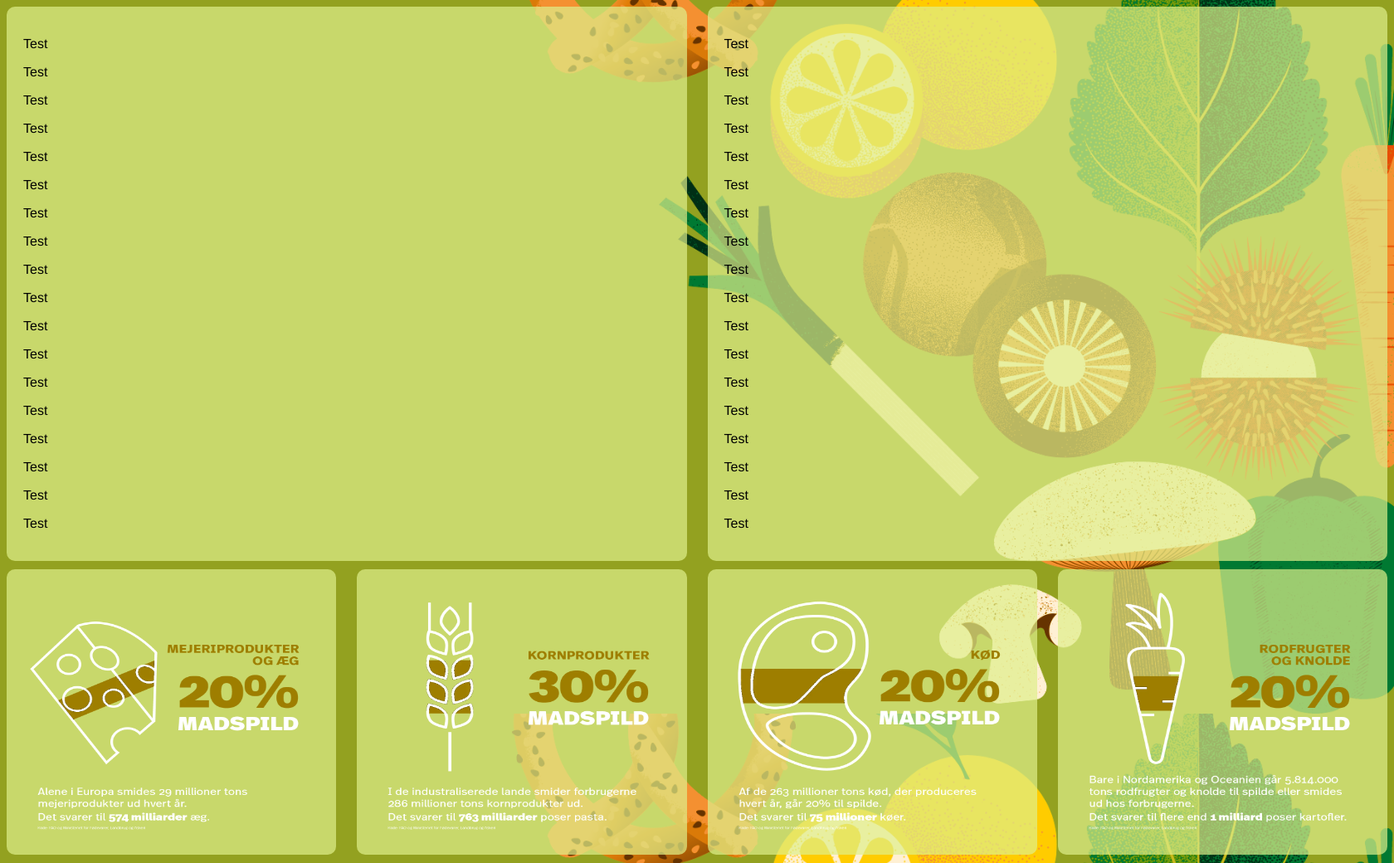
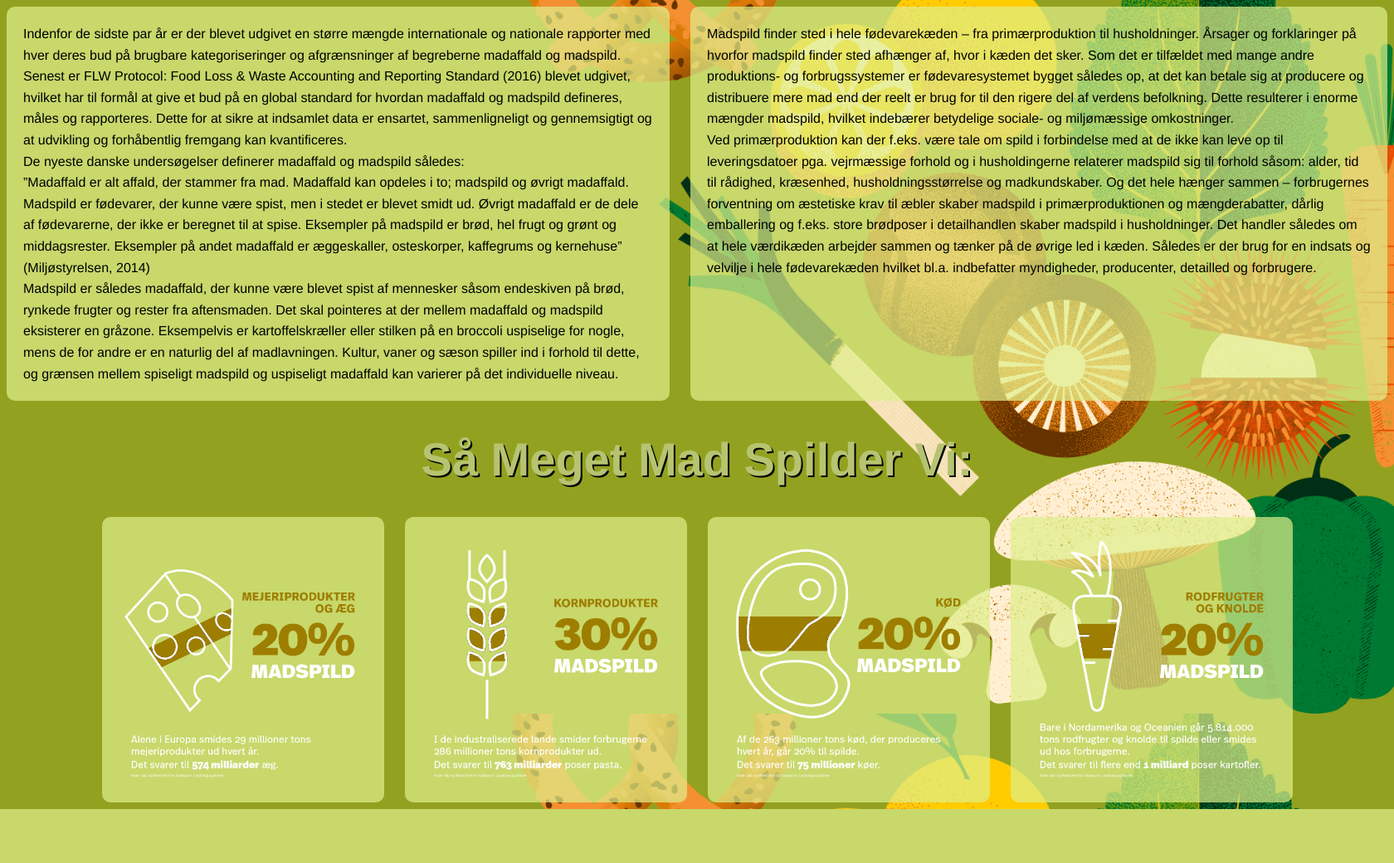
Before and after one commit to Linding3r/ZeroFoodWaste, a Spring Boot app: page / in a window 1680 px wide. Shown: the part 85-1125 px from the top of the page at 83% size. After the commit the page ends 1060 px from the top, so only its background shows below. Run offline with Spring Boot 4, Linux system fonts and the light colour scheme.

Commit message:
Aligned content and added new text

```diff
--- a/src/main/resources/static/css/layout.css
+++ b/src/main/resources/static/css/layout.css
@@ -1,5 +1,5 @@
 
-.bg{
+.bg {
     background-image: url("../images/RemovedBackground.png");
     background-color: #93A120;
     height: 100%;
@@ -13,9 +13,17 @@ body {
     font-family: Montserrat, Helvetica, sans-serif;
 }
 
+h1 {
+    font-size: 3.5rem;
+    text-align: center;
+    text-transform: capitalize;
+    color: #B6C471;
+    text-shadow: 2px 2px black;
+
+}
 
 @media (max-width: 600px) {
-    nav, article .grid-container{
+    nav, article .grid-container .image-container {
         width: 100%;
         display: grid;
     }
@@ -28,41 +36,26 @@ body {
     margin-bottom: 10px;
     margin-top: 10px;
 }
+
 .grid-item {
-    background: rgb(223, 240,138, 0.7);
+    line-height: 1.6;
+    background: rgb(223, 240, 138, 0.7);
     padding: 20px;
     border-radius: 10px;
 }
 
 .grid-item-images {
-    background: rgb(223, 240,138, 0.7);
+    background: rgb(223, 240, 138, 0.7);
     padding: 20px;
     border-radius: 10px;
-    justify-content: center;
-    align-items: center;
     width: auto;
 }
 
-.image-container{
-    /*justify-content: center;*/
-    align-items: center;
-    display: grid;
+.image-container {
+    justify-content: center;
+
+    display: flex;
+    flex-wrap: wrap;
     gap: 10px 25px;
     grid-template-columns: auto auto auto auto;
-    margin-bottom: 10px;
-    margin-top: 10px;
 }
-
-
-
-
-/*
-.myScrollableDiv {
-    background: rgb(223, 240,138, 0.5);
-    margin-top: 5px;
-    width: 50%;
-    border-radius: 10px;
-    padding: 10px;
-    !*height: auto;*!
-}
-*/
--- a/src/main/resources/templates/index.html
+++ b/src/main/resources/templates/index.html
@@ -28,58 +28,34 @@
 
     <div class="grid-container">
         <div class="grid-item">
-            <p>Test</p>
-            <p>Test</p>
-            <p>Test</p>
-            <p>Test</p>
-            <p>Test</p>
-            <p>Test</p>
-            <p>Test</p>
-            <p>Test</p>
-            <p>Test</p>
-            <p>Test</p>
-            <p>Test</p>
-            <p>Test</p>
-            <p>Test</p>
-            <p>Test</p>
-            <p>Test</p>
-            <p>Test</p>
-            <p>Test</p>
-            <p>Test</p>
+            Indenfor de sidste par år er der blevet udgivet en større mængde internationale og nationale rapporter med hver deres bud på brugbare kategoriseringer og afgrænsninger af begreberne madaffald og madspild. Senest er FLW Protocol: Food Loss & Waste Accounting and Reporting Standard (2016) blevet udgivet, hvilket har til formål at give et bud på en global standard for hvordan madaffald og madspild defineres, måles og rapporteres. Dette for at sikre at indsamlet data er ensartet, sammenligneligt og gennemsigtigt og at udvikling og forhåbentlig fremgang kan kvantificeres.
+<br>
+            De nyeste danske undersøgelser definerer madaffald og madspild således:
+            <br>
+            ”Madaffald er alt affald, der stammer fra mad. Madaffald kan opdeles i to; madspild og øvrigt madaffald. Madspild er fødevarer, der kunne være spist, men i stedet er blevet smidt ud. Øvrigt madaffald er de dele af fødevarerne, der ikke er beregnet til at spise. Eksempler på madspild er brød, hel frugt og grønt og middagsrester. Eksempler på andet madaffald er æggeskaller, osteskorper, kaffegrums og kernehuse” (Miljøstyrelsen, 2014)
+            <br>
+            Madspild er således madaffald, der kunne være blevet spist af mennesker såsom endeskiven på brød, rynkede frugter og rester fra aftensmaden. Det skal pointeres at der mellem madaffald og madspild eksisterer en gråzone. Eksempelvis er kartoffelskræller eller stilken på en broccoli uspiselige for nogle, mens de for andre er en naturlig del af madlavningen. Kultur, vaner og sæson spiller ind i forhold til dette, og grænsen mellem spiseligt madspild og uspiseligt madaffald kan varierer på det individuelle niveau.
         </div>
         <div class="grid-item">
-            <p>Test</p>
-            <p>Test</p>
-            <p>Test</p>
-            <p>Test</p>
-            <p>Test</p>
-            <p>Test</p>
-            <p>Test</p>
-            <p>Test</p>
-            <p>Test</p>
-            <p>Test</p>
-            <p>Test</p>
-            <p>Test</p>
-            <p>Test</p>
-            <p>Test</p>
-            <p>Test</p>
-            <p>Test</p>
-            <p>Test</p>
-            <p>Test</p>
+            Madspild finder sted i hele fødevarekæden – fra primærproduktion til husholdninger. Årsager og forklaringer på hvorfor madspild finder sted afhænger af, hvor i kæden det sker. Som det er tilfældet med mange andre produktions- og forbrugssystemer er fødevaresystemet bygget således op, at det kan betale sig at producere og distribuere mere mad end der reelt er brug for til den rigere del af verdens befolkning. Dette resulterer i enorme mængder madspild, hvilket indebærer betydelige sociale- og miljømæssige omkostninger.
+<br>
+            Ved primærproduktion kan der f.eks. være tale om spild i forbindelse med at de ikke kan leve op til leveringsdatoer pga. vejrmæssige forhold og i husholdingerne relaterer madspild sig til forhold såsom: alder, tid til rådighed, kræsenhed, husholdningsstørrelse og madkundskaber. Og det hele hænger sammen – forbrugernes forventning om æstetiske krav til æbler skaber madspild i primærproduktionen og mængderabatter, dårlig emballering og f.eks. store brødposer i detailhandlen skaber madspild i husholdninger. Det handler således om at hele værdikæden arbejder sammen og tænker på de øvrige led i kæden. Således er der brug for en indsats og velvilje i hele fødevarekæden hvilket bl.a. indbefatter myndigheder, producenter, detailled og forbrugere.
+
         </div>
     </div>
+<h1>Så meget mad spilder vi:</h1>
 <div class="image-container">
     <div class="grid-item-images">
-    <img th:src="@{images/madspild1.png}" src="/static/images/madspild1.png" height="300px"; width="350px">
+    <img th:src="@{images/madspild1.png}" src="/static/images/madspild1.png" height="300px"; width="100%">
     </div>
     <div class="grid-item-images">
-        <img th:src="@{images/madspild2.png}" src="/static/images/madspild2.png" height="300px"; width="350px">
+        <img th:src="@{images/madspild2.png}" src="/static/images/madspild2.png" height="300px"; width="100%">
     </div>
     <div class="grid-item-images">
-        <img th:src="@{images/madspild3.png}" src="/static/images/madspild3.png" height="300px"; width="350px">
+        <img th:src="@{images/madspild3.png}" src="/static/images/madspild3.png" height="300px"; width="100%">
     </div>
     <div class="grid-item-images">
-        <img th:src="@{images/madspild4.png}" src="/static/images/madspild4.png" height="300px"; width="350px">
+        <img th:src="@{images/madspild4.png}" src="/static/images/madspild4.png" height="300px"; width="100%">
     </div>
 </div>
 
```
